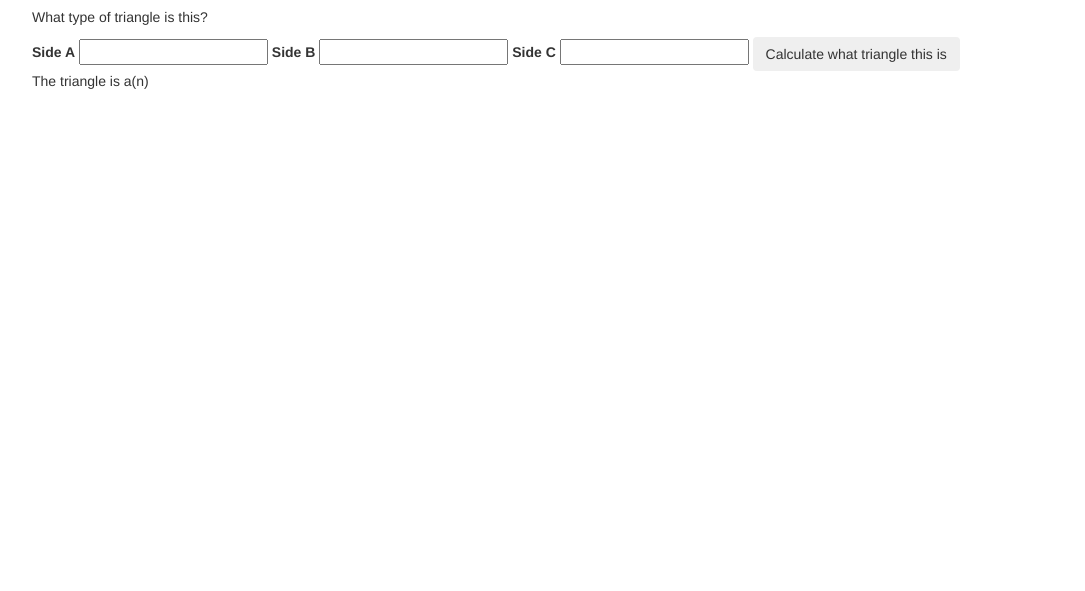
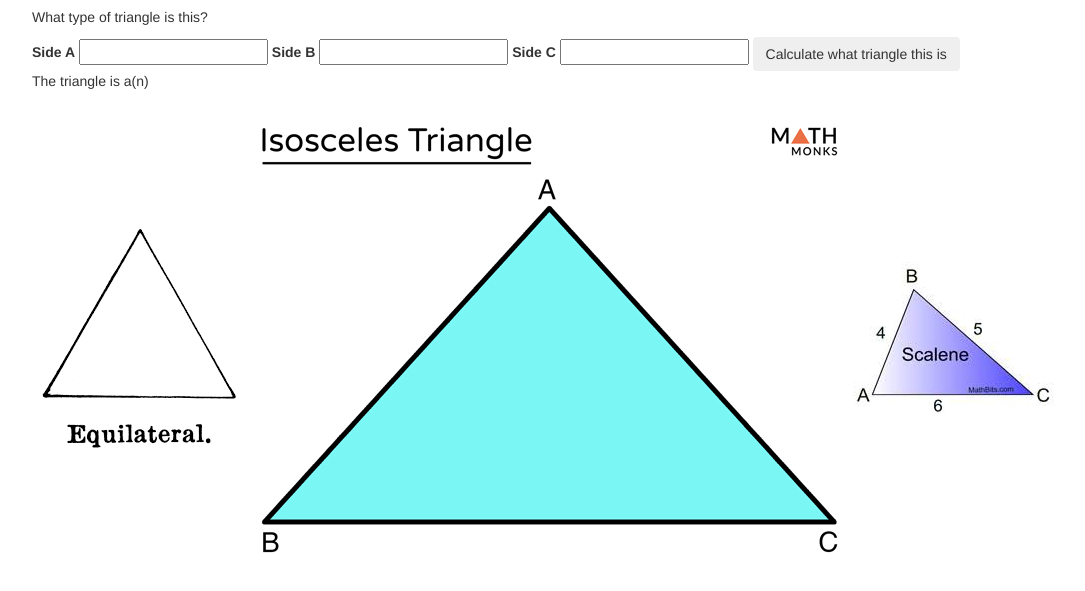
Before and after one commit to diegosalazar343/triangle-tracker2020, a plain HTML site: page index.html in a window 1280 px wide. Shown: the part 63-654 px from the top of the page, without its empty margins (38-1123 px from the left). Drawn offline with Linux system fonts and the light colour scheme.

Commit message:
add images

```diff
--- a/index.html
+++ b/index.html
@@ -25,6 +25,9 @@
 
     <div id="result">
       <p>The triangle is a(n) <span id="answer"></span></p>
+      <img id="equilateral" src="img/equilateral.png" alt="an equilateral triangle">
+      <img id="isosceles" src="img/isosceles.jpg" alt="an isosceles triangle">
+      <img id="scalene" src="img/scalene.jpg" alt="a scalene triangle">
     </div>
   </div>
 </body>
```
